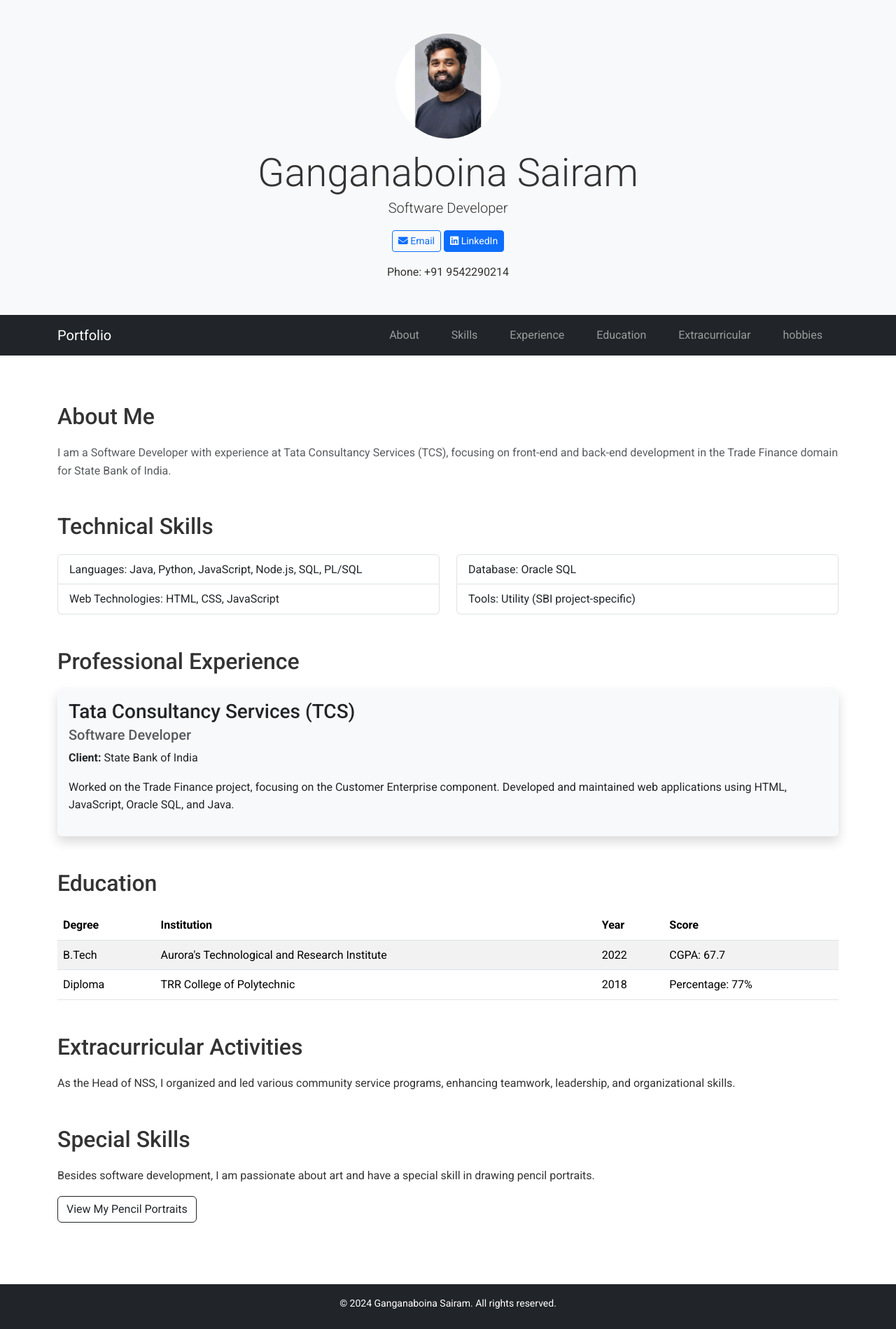
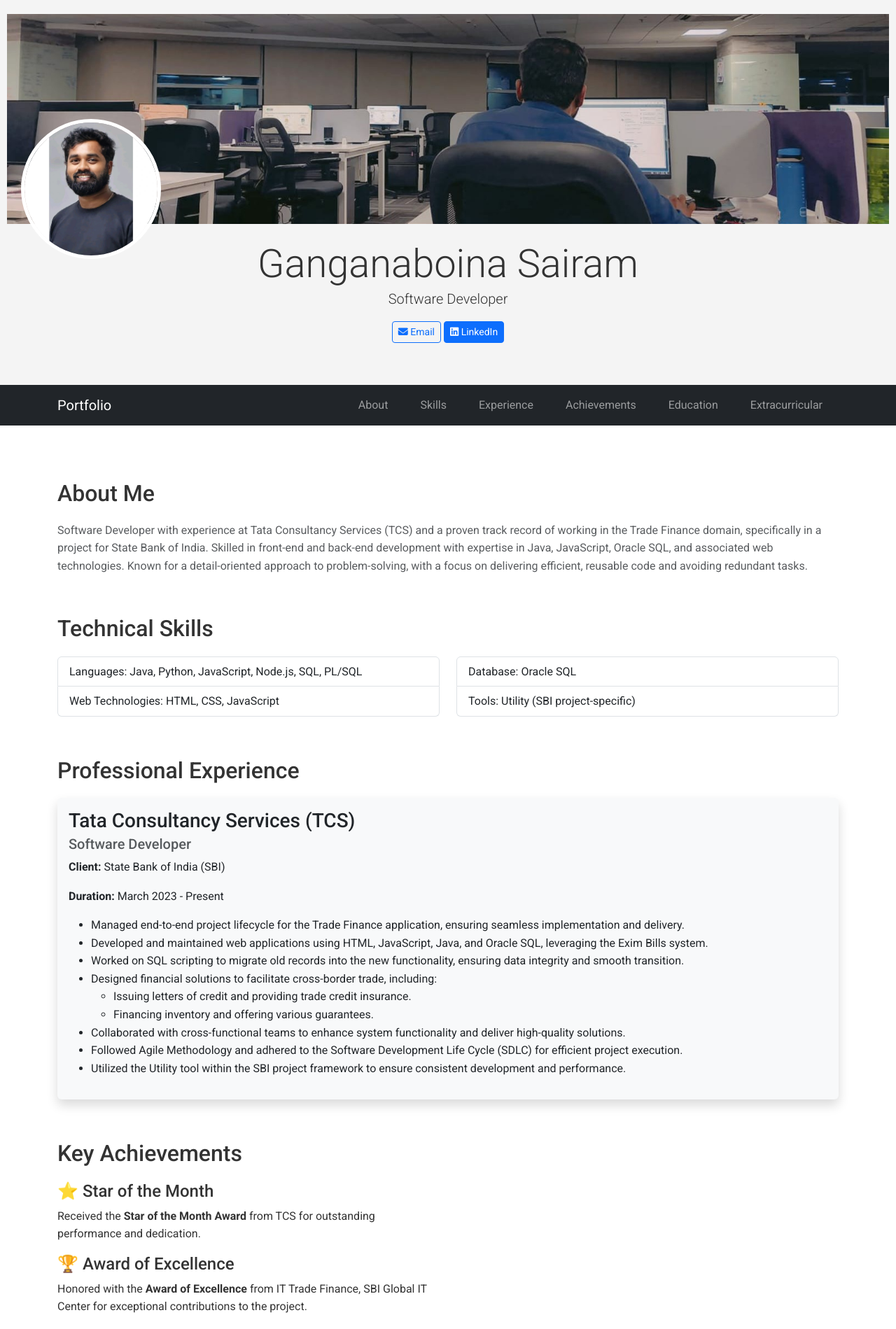
Before and after one commit to ganganaboinasairam/webSite, a plain HTML site: page index.html in a window 1280 px wide. Shown: the top 1899 px of the page at 70% size. Drawn offline with nearby package versions, Linux system fonts and the light colour scheme.

Commit message:
added cover photo and made changes in main page

```diff
--- a/index.html
+++ b/index.html
@@ -10,10 +10,15 @@
     <link rel="stylesheet" href="styles.css">
 </head>
 <body style="font-family: 'Roboto', sans-serif;">
-    <header class="bg-light text-center py-5">
-        <div class="container">
-            <!-- Add Your Photo -->
-            <img src="Gallery/my-photo.jpeg" alt="Ganganaboina Sairam" class="rounded-circle mb-3" width="150" height="150">
+<header class="position-relative">
+    <!-- Cover Photo -->
+    <div class="cover-photo" style="background: url('Gallery/cover-photo.jpeg') no-repeat center center/cover; height: 300px; position: relative;">
+        <!-- Profile Photo on Cover -->
+        <img src="Gallery/my-photo.jpeg" alt="Ganganaboina Sairam" class="profile-photo">
+    </div>
+
+    <!-- Name, Title & Contact -->
+    <div class="container text-center py-4">
         <h1 class="display-4">Ganganaboina Sairam</h1>
         <p class="lead">Software Developer</p>
         <p>
@@ -24,9 +29,10 @@
                 <i class="fab fa-linkedin"></i> LinkedIn
             </a>
         </p>
-            <span class="d-block mt-2">Phone: +91 9542290214</span>
     </div>
 </header>
+
+
 
     <nav class="navbar navbar-expand-lg navbar-dark bg-dark">
         <div class="container">
@@ -39,9 +45,9 @@
                     <li class="nav-item"><a class="nav-link" href="#about">About</a></li>
                     <li class="nav-item"><a class="nav-link" href="#skills">Skills</a></li>
                     <li class="nav-item"><a class="nav-link" href="#experience">Experience</a></li>
+                    <li class="nav-item"><a class="nav-link" href="#achievements">Achievements</a></li>
                     <li class="nav-item"><a class="nav-link" href="#education">Education</a></li>
                     <li class="nav-item"><a class="nav-link" href="#activities">Extracurricular</a></li>
-                    <li class="nav-item"><a class="nav-link" href="#hobbies">hobbies</a></li>
                 </ul>
             </div>
         </div>
@@ -50,7 +56,12 @@
     <main class="container mt-5">
         <section id="about" class="mb-5">
             <h2>About Me</h2>
-            <p class="text-muted">I am a Software Developer with experience at Tata Consultancy Services (TCS), focusing on front-end and back-end development in the Trade Finance domain for State Bank of India.</p>
+            <p class="text-muted">Software Developer with experience at Tata Consultancy Services (TCS) and a proven track
+record of working in the Trade Finance domain, specifically in a project for State Bank of
+India. Skilled in front-end and back-end development with expertise in Java, JavaScript,
+Oracle SQL, and associated web technologies. Known for a detail-oriented approach to
+problem-solving, with a focus on delivering efficient, reusable code and avoiding redundant
+tasks.</p>
         </section>
 
         <section id="skills" class="mb-5">
@@ -77,11 +88,44 @@
                 <div class="card-body">
                     <h3 class="card-title">Tata Consultancy Services (TCS)</h3>
                     <h5 class="card-subtitle mb-2 text-muted">Software Developer</h5>
-                    <p><strong>Client:</strong> State Bank of India</p>
-                    <p>Worked on the Trade Finance project, focusing on the Customer Enterprise component. Developed and maintained web applications using HTML, JavaScript, Oracle SQL, and Java.</p>
+                    <p><strong>Client:</strong> State Bank of India (SBI)</p>
+                    <p><strong>Duration:</strong> March 2023 - Present</p>
+                    <ul>
+                        <li>Managed end-to-end project lifecycle for the Trade Finance application, ensuring seamless implementation and delivery.</li>
+                        <li>Developed and maintained web applications using HTML, JavaScript, Java, and Oracle SQL, leveraging the Exim Bills system.</li>
+                        <li>Worked on SQL scripting to migrate old records into the new functionality, ensuring data integrity and smooth transition.</li>
+                        <li>Designed financial solutions to facilitate cross-border trade, including:
+                            <ul>
+                                <li>Issuing letters of credit and providing trade credit insurance.</li>
+                                <li>Financing inventory and offering various guarantees.</li>
+                            </ul>
+                        </li>
+                        <li>Collaborated with cross-functional teams to enhance system functionality and deliver high-quality solutions.</li>
+                        <li>Followed Agile Methodology and adhered to the Software Development Life Cycle (SDLC) for efficient project execution.</li>
+                        <li>Utilized the Utility tool within the SBI project framework to ensure consistent development and performance.</li>
+                    </ul>
                 </div>
             </div>
         </section>
+
+		<section id="achievements" class="mb-5">
+            <h2>Key Achievements</h2>
+            <div class="row">
+                <div class="col-md-6">
+                    <ul class="list-unstyled">
+					<li>
+						<h4>⭐ Star of the Month</h4>
+						<p>Received the <strong>Star of the Month Award</strong> from TCS for outstanding performance and dedication.</p>
+					</li>
+					<li>
+						<h4>🏆 Award of Excellence</h4>
+						<p>Honored with the <strong>Award of Excellence</strong> from IT Trade Finance, SBI Global IT Center for exceptional contributions to the project.</p>
+					</li>
+				</ul>
+                </div>
+            </div>
+        </section>
+
 
         <section id="education" class="mb-5">
             <h2>Education</h2>
@@ -152,5 +196,6 @@
     </footer>
 
     <script src="https://cdn.jsdelivr.net/npm/bootstrap@5.3.0-alpha1/dist/js/bootstrap.bundle.min.js"></script>
+    <script src="script.js"></script>
 </body>
 </html>
--- a/script.js
+++ b/script.js
@@ -1,9 +1,50 @@
-// script.js
-document.addEventListener("DOMContentLoaded", () => {
-    console.log("Portfolio Website Loaded");
-    // Additional interactivity can be added here.
 
-	if (window.location.hash) {
-        window.history.replaceState(null, null, window.location.href.split("#")[0]);
-    }
+document.addEventListener("DOMContentLoaded", function () {
+    const images = [
+        "Gallery/image1.jpg",
+        "Gallery/image2.jpg",
+        "Gallery/image3.jpg",
+        "Gallery/image4.jpg"
+    ];
+
+    const galleryDiv = document.getElementById("portraitGallery");
+    galleryDiv.innerHTML = ""; // Clear any existing content
+
+    images.forEach(imageSrc => {
+        const colDiv = document.createElement("div");
+        colDiv.classList.add("col-md-6"); // Adjust size as needed
+
+        const img = document.createElement("img");
+        img.src = imageSrc;
+        img.classList.add("img-fluid", "rounded");
+        img.alt = "Pencil Portrait";
+
+        colDiv.appendChild(img);
+        galleryDiv.appendChild(colDiv);
+    });
+
+	const navbar = document.querySelector(".navbar");
+    const navbarOffset = navbar.offsetTop; // Get the navbar's initial position
+
+    window.addEventListener("scroll", function () {
+        if (window.pageYOffset >= navbarOffset) {
+            navbar.classList.add("sticky");
+        } else {
+            navbar.classList.remove("sticky");
+        }
+    });
 });
+
+document.querySelectorAll("a[href^='#']").forEach(anchor => {
+    anchor.addEventListener("click", function(e) {
+        e.preventDefault();
+        const targetId = this.getAttribute("href");
+        const targetElement = document.querySelector(targetId);
+        const navbarHeight = document.querySelector(".navbar").offsetHeight;
+
+        window.scrollTo({
+            top: targetElement.offsetTop - navbarHeight, /* Ensures proper alignment */
+            behavior: "smooth"
+        });
+    });
+});
--- a/styles.css
+++ b/styles.css
@@ -40,9 +40,11 @@
  main {
      padding: 20px;
 }
- section {
-     margin-bottom: 20px;
+section {
+    scroll-margin-top: 100px; /* Ensure the content is visible after clicking */
+    padding-top: 10px; /* Prevent excessive spacing */
 }
+
  footer {
      text-align: center;
      background: #333;
@@ -83,3 +85,35 @@ h2 {
 footer {
     font-size: 14px;
 }
+
+.navbar {
+    width: 100%;
+    transition: top 0.3s ease-in-out;
+}
+
+.sticky {
+    position: fixed;
+    top: 0;
+    width: 100%;
+    background-color: white; /* Change as needed */
+    box-shadow: 0px 4px 6px rgba(0, 0, 0, 0.1);
+    z-index: 1000;
+}
+
+.cover-photo {
+    width: 100%;
+    height: 250px; /* Adjust height as needed */
+    background-color: #ddd; /* Placeholder color */
+    position: relative;
+}
+
+.profile-photo {
+    width: 200px; /* Adjust as needed */
+    height: 200px;
+    border-radius: 50%;
+    border: 5px solid white; /* Adds a white border for better visibility */
+    position: absolute;
+    bottom: -50px; /* Moves the photo down slightly */
+    left: 20px; /* Aligns to the right side */
+    object-fit: cover;
+}
```
Also changed, not shown: Gallery/cover-photo.jpeg (added). Lines whose indentation alone changed are shown as unchanged.
